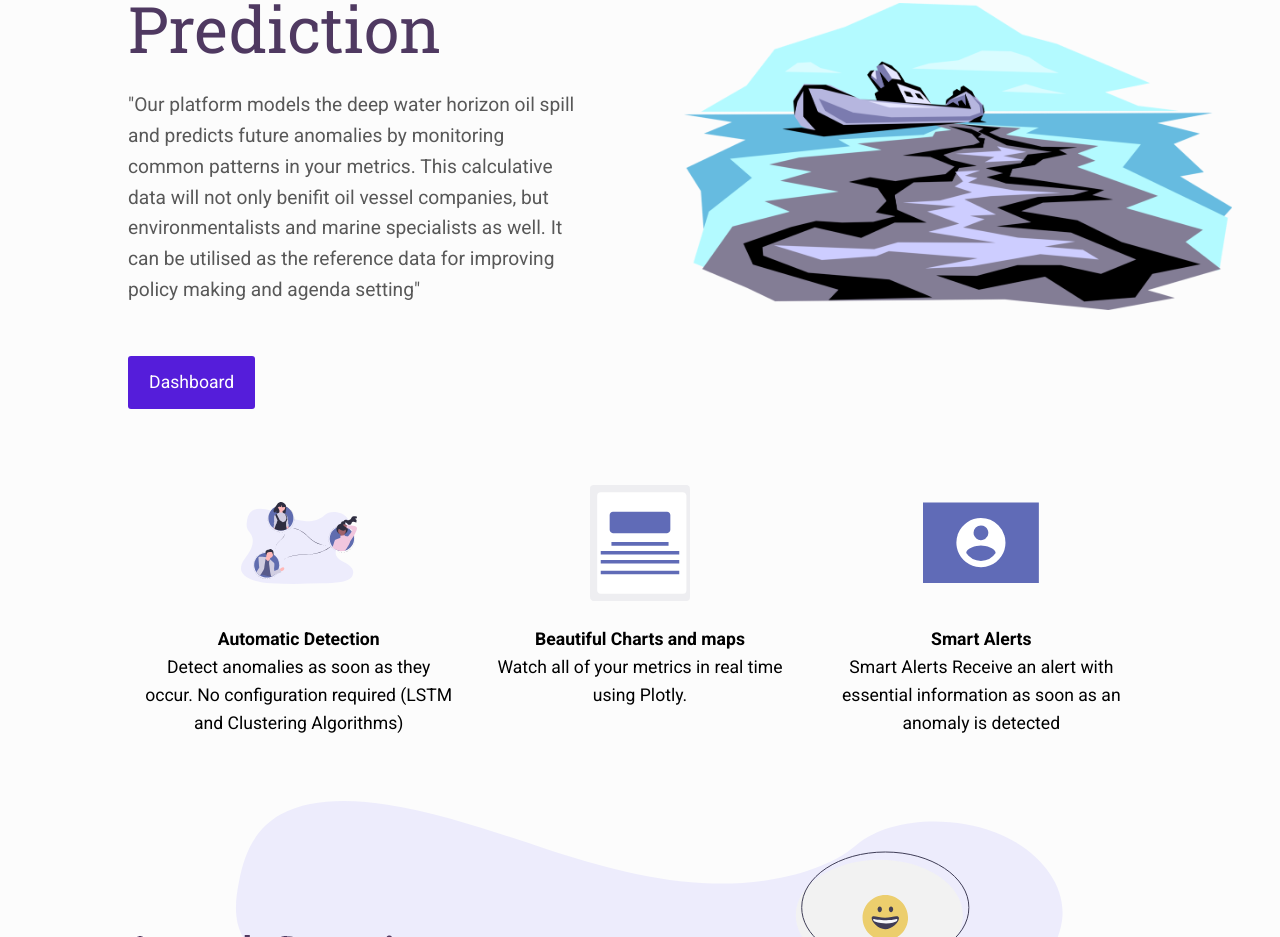
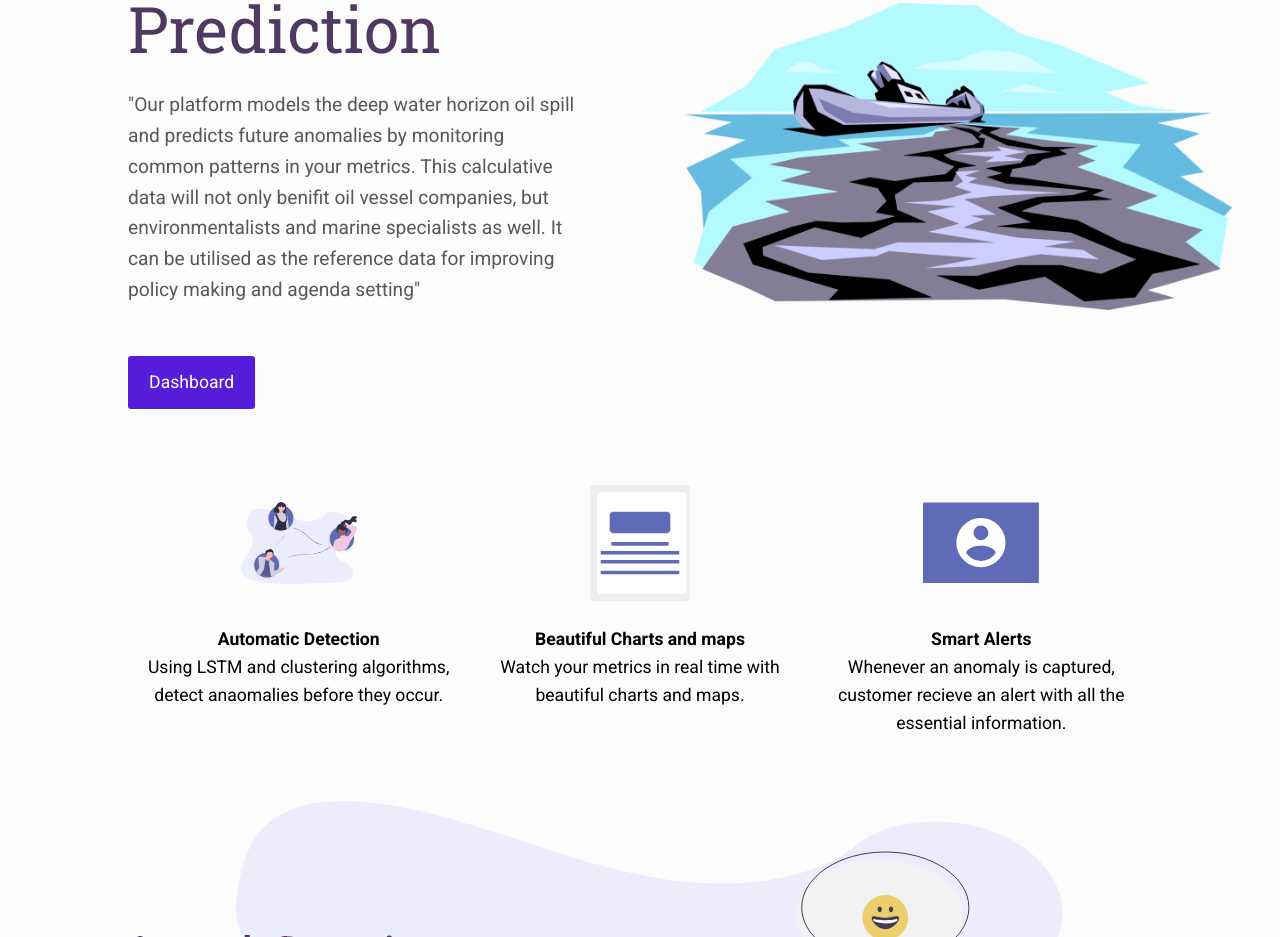
Before and after one commit to sanyamjain9557/sih-website, a plain HTML site: page index.html in a window 1280 px wide. Shown: the part 228-1165 px from the top of the page. Drawn offline with Linux system fonts and the light colour scheme.

Commit message:
Update index.html

```diff
--- a/index.html
+++ b/index.html
@@ -59,19 +59,19 @@
           <use xlink:href="#feedback"></use>
         </svg>
                     <p><strong>Automatic Detection
-</strong><br>Detect anomalies as soon as they occur. No configuration required (LSTM and Clustering Algorithms)</p>
+</strong><br>Using LSTM and clustering algorithms, detect anaomalies before they occur. </p>
                 </li>
                 <li>
                     <svg width="116" height="116" viewBox="0 0 116 116" fill="none" xmlns="http://www.w3.org/2000/svg" aria-hidden="true">
           <use xlink:href="#article"></use>
         </svg>
-                    <p><strong>Beautiful Charts and maps</strong><br> Watch all of your metrics in real time using Plotly.</p>
+                    <p><strong>Beautiful Charts and maps</strong><br>Watch your metrics in real time with beautiful charts and maps.</p>
                 </li>
                 <li>
                     <svg width="116" height="116" fill="none" xmlns="http://www.w3.org/2000/svg" aria-hidden="true">
           <use xlink:href="#user"></use>
         </svg>
-                    <p><strong>Smart Alerts</strong><br> Smart Alerts Receive an alert with essential information as soon as an anomaly is detected</p>
+                    <p><strong>Smart Alerts</strong><br> Whenever an anomaly is captured, customer recieve an alert with all the essential information.  </p>
                 </li>
                 <!-- <li>
         <svg width="116" height="116" fill="none" xmlns="http://www.w3.org/2000/svg" aria-hidden="true">
```
